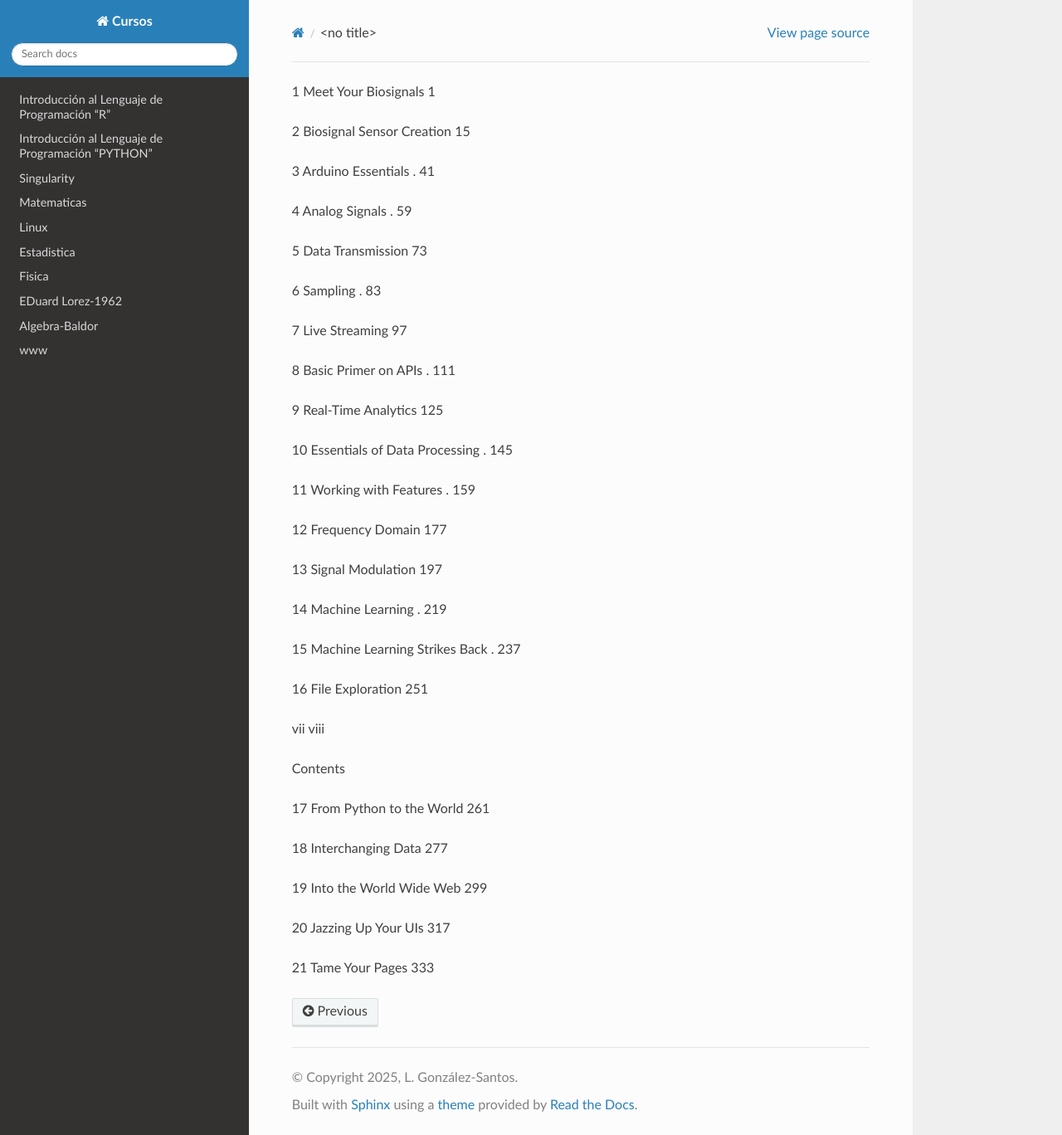
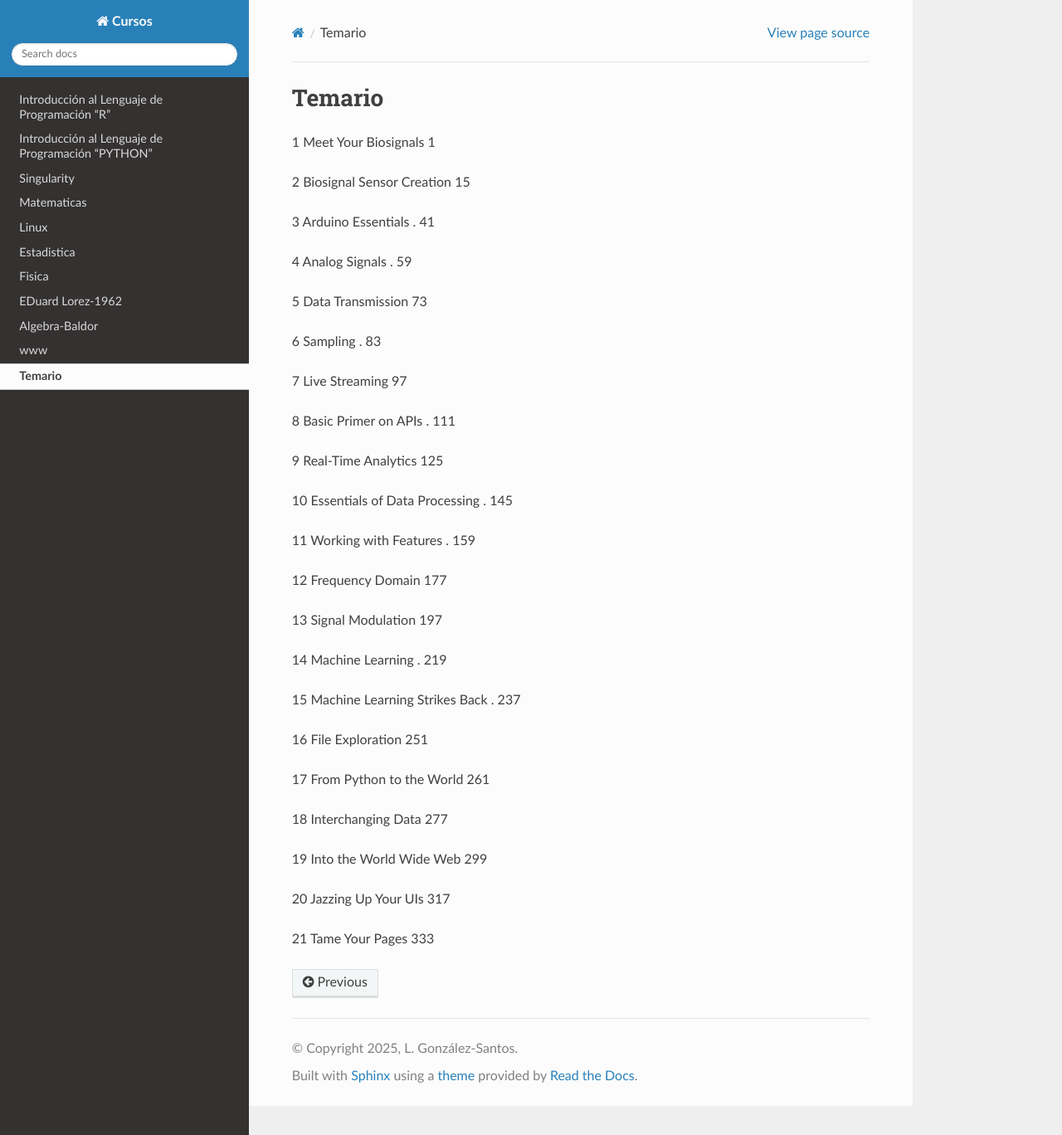
Before and after one commit to matecom57/santosg57-cursos, a Sphinx documentation site: the page built from docs/source/Biosignal_Acquisition_and_Processing/temario.rst, in a window 1280 px wide and 1368 px high. Shown: the whole window at 83% size. Built offline with Sphinx 7.4.7 and the Read the Docs theme 3.1.0, drawn with Linux system fonts in a browser that asks for light colours.

Commit message:
Test comité

```diff
--- a/docs/source/Biosignal_Acquisition_and_Processing/temario.rst
+++ b/docs/source/Biosignal_Acquisition_and_Processing/temario.rst
@@ -1,3 +1,6 @@
+Temario
+=======
+
 1 Meet Your Biosignals  1
 
 2 Biosignal Sensor Creation  15
@@ -30,10 +33,6 @@
 
 16 File Exploration  251
 
-vii viii
-
-Contents
-
 17 From Python to the World  261
 
 18 Interchanging Data  277
```
